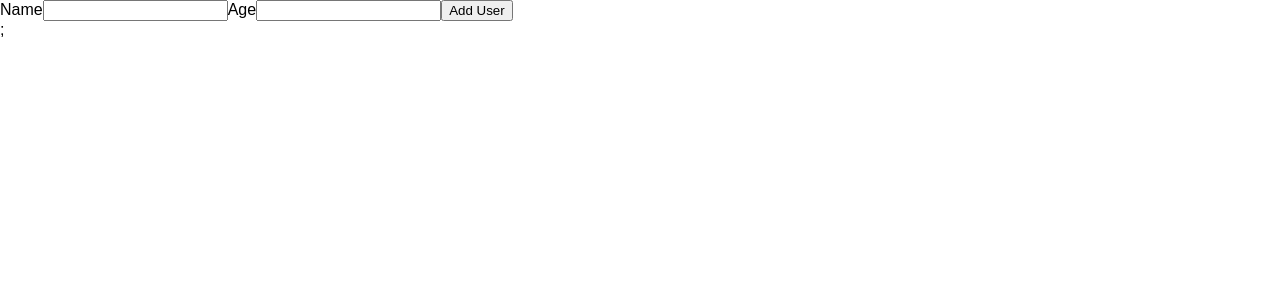
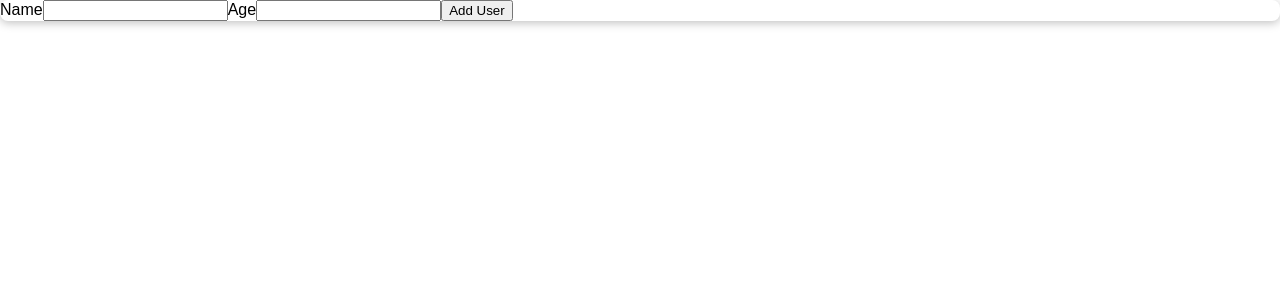
Before and after one commit to SergiiKhylko/react-user-list, a JavaScript app: page / in a window 1280 px wide. Shown: the top 300 px of the page. Built offline with nearby package versions, Linux system fonts and the light colour scheme.

Commit message:
#4 create Card component

```diff
--- a/src/App.js
+++ b/src/App.js
@@ -3,7 +3,7 @@
 const App = () => {
   return (
     <div>
-      <CreateUser />;
+      <CreateUser />
     </div>
   );
 };
--- /dev/null
+++ b/src/Components/UI/Card.js
@@ -0,0 +1,12 @@
+import styles from "./Card.module.css"
+
+const Card = props => {
+
+  return (
+    <div className={styles.card}>
+      {props.children}
+    </div>
+  );
+}
+
+export default Card;
--- /dev/null
+++ b/src/Components/UI/Card.module.css
@@ -0,0 +1,4 @@
+.card {
+    box-shadow: 0 2px 10px rgba(0,0,0,0.25);
+    border-radius: 8px;
+}
--- a/src/Components/Users/CreateUser.js
+++ b/src/Components/Users/CreateUser.js
@@ -1,3 +1,5 @@
+import Card from "../UI/Card";
+
 const CreateUser = props => {
 
   const createUserHandler = event => {
@@ -6,6 +8,7 @@
   }
 
   return (
+    <Card>
       <form onSubmit={createUserHandler}>
         <label htmlFor="name">Name</label>
         <input id="name" type='text' />
@@ -13,7 +16,8 @@
         <input id="age" type='number' />
         <button type="submit">Add User</button>
       </form>
-  )
+    </Card>
+  );
 }
 
 export default CreateUser;
```
Lines whose indentation alone changed are shown as unchanged.
